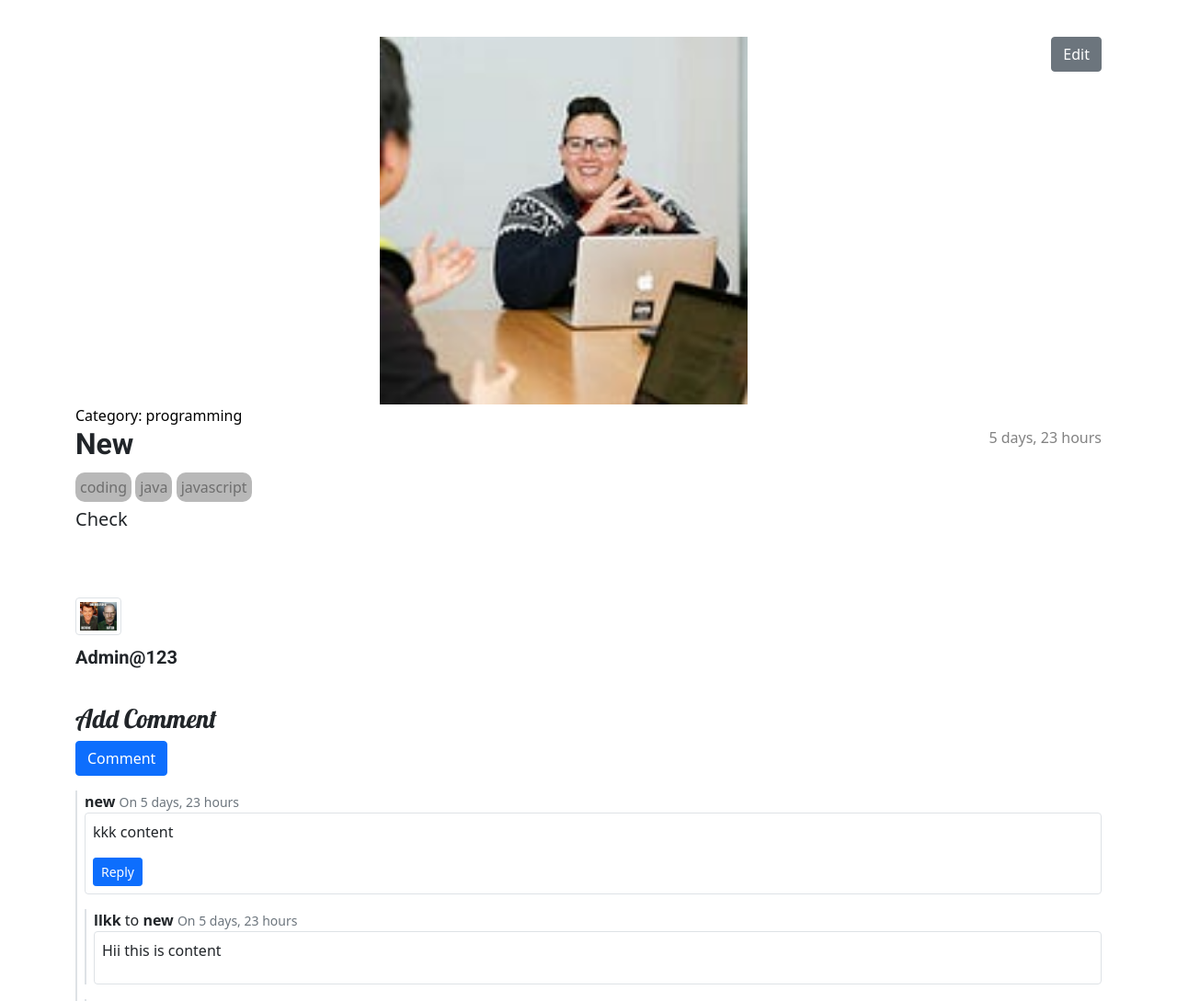
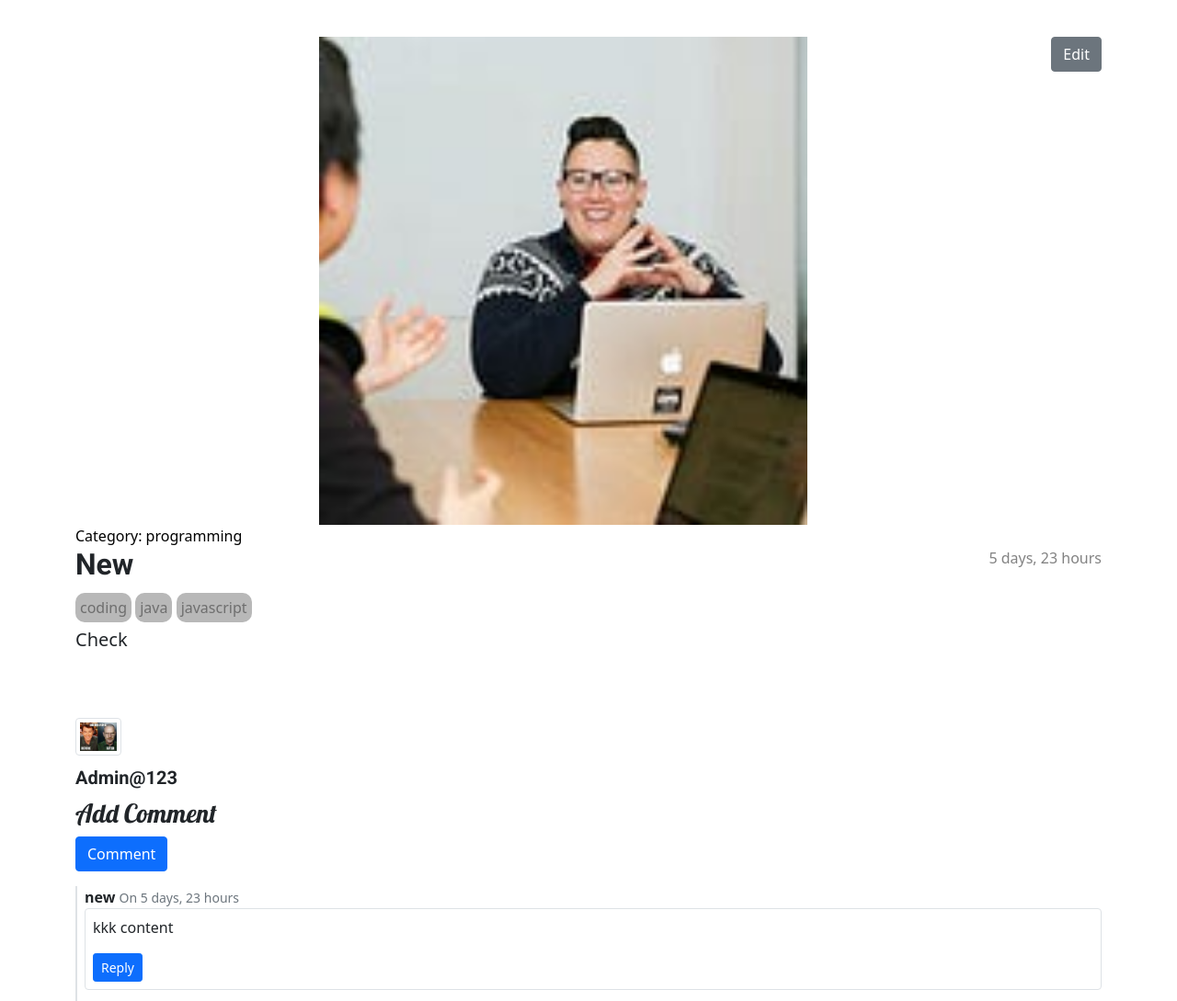
Before and after one commit to ChiragAjmera57/Django-meged-app, a Django app: page /post/new/ in a window 1280 px wide. Shown: the part 124-1213 px from the top of the page at 92% size. Run offline with Django 3.2, Linux system fonts and the light colour scheme; data comes from the database, SQL or seed files in the repository.

Commit message:
remove inline style

```diff
--- a/blog/templates/blog/comment.html
+++ b/blog/templates/blog/comment.html
@@ -10,7 +10,7 @@
         <p>{{comment.body}}</p>
         {% if not comment.parent %}
         <button class="btn btn-primary btn-sm" onclick="handleReply({{comment.id}})">Reply</button>
-        <div id="reply-form-container-{{comment.id}}" style="display:none">
+        <div id="reply-form-container-{{comment.id}}" class="d-none">
             <form method="post" action="{% url 'blog:reply' %}" class="mt-3">
                 {% csrf_token %}
                 <input type="hidden" name="post_id" value="{{post.id}}">
@@ -32,7 +32,13 @@
     function handleReply(response_id) {
         const reply_form_container = document.querySelector(`#reply-form-container-${response_id}`);
         if (reply_form_container && !reply_form_container.getAttribute("data-is-reply")) {
-            reply_form_container.style.display = reply_form_container.style.display == 'none' ? 'block' : 'none'
-        }
+            if (reply_form_container.classList.contains('d-none')) {
+                reply_form_container.classList.remove('d-none');
+                reply_form_container.classList.add('d-block');
+                } else {
+                    reply_form_container.classList.remove('d-block');
+                    reply_form_container.classList.add('d-none');
+                }
+                        }
     }
 </script>
--- a/blog/templates/blog/post_detail.html
+++ b/blog/templates/blog/post_detail.html
@@ -12,8 +12,8 @@
             Edit
         </a>
     </aside>
-    <div style="display: flex; justify-content: center; margin-right: 15px;">
-        <img src="{{post.feature_img.url}}" alt="" srcset="" style="width: 400px; aspect-ratio: 1;">
+    <div class="d-flex align-items-center justify-content-around m-auto">
+        <img src="{{post.feature_img.url}}" alt="" srcset="" class="w-50 aspect-ratio-1x1">
     </div>
     <a class="text-decoration-none text-black" href="{% url 'blog:Cat_post' category_slug=post.post_cat.title %}">
         <p class="card-text text-decoration-none">Category: {{ post.post_cat.title }}</p>
@@ -29,15 +29,15 @@
         <a href="{% url 'blog:Tag_post' tag_slug=tag.name %}" class=" tag">{{ tag.name }}</a>
         {% endfor %}
     </div>
-    <p class="w-100 text lh-3 fs-5" style="word-wrap: break-word;">{{ post.text }}</p>
+    <p class="w-100 text lh-3 fs-5" >{{ post.text }}</p>
 </article>
 
 {% if post.author.img %}
 <img src="{{ post.author.img.url }}" class="img-thumbnail me-3" width="50px" height="50px"
     alt="{{ post.author.username }}'s Image">
 {% endif %}
-<h2 class="card-title " style="margin-bottom: 35px;">
-    <small style="font-size: 20px;" class="custom-font mb-3 ">{{ post.author.username }}</small>
+<h2 class="card-title " >
+    <small  class="custom-font mb-3 fs-5 ">{{ post.author.username }}</small>
 </h2>
 
 <h3>Add Comment</h3>
--- a/blog/templates/blog/post_list.html
+++ b/blog/templates/blog/post_list.html
@@ -12,7 +12,7 @@
     {% else %}
     {%if query%}
 
-    <h2 style="margin-left: 15px;"> {{query}}</h2>
+    <h2 class="mx-4"> {{query}}</h2>
     {%endif%}
     <div class="mt-3">
         {% for post in posts %}
@@ -32,7 +32,7 @@
                             alt="{{ post.author.username }}'s Image">
                         {% endif %}
                         <h2 class="card-title mb-0">
-                            <small style="font-size: 15px;" class="custom-font ">{{ post.author.username }}</small>
+                            <small  class="custom-font fs-6 ">{{ post.author.username }}</small>
                         </h2>
                     </div>
                     <time class="date text-muted" class="mt-5">
```
